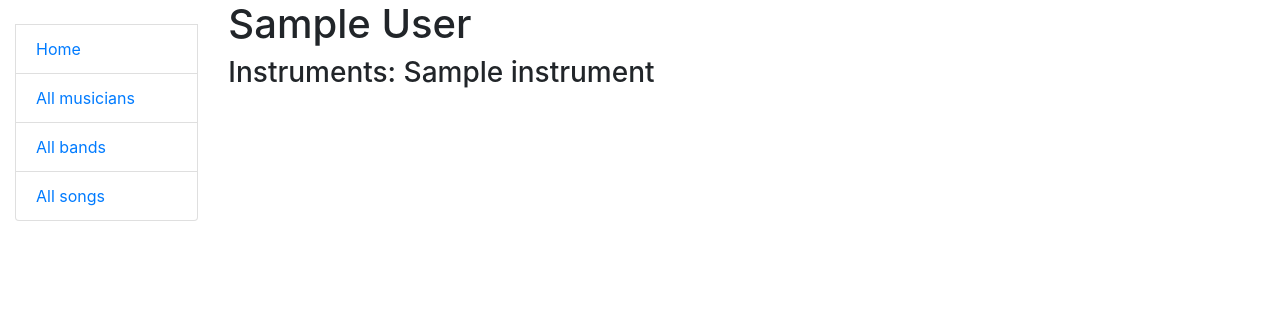
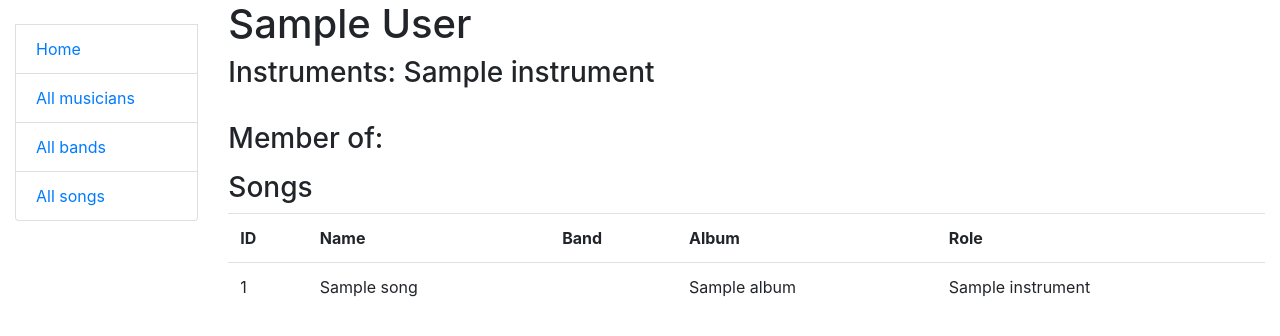
Before and after one commit to vlodek69/music-school, a Django app: page /musicians/1/ in a window 1280 px wide. Shown: the top 336 px of the page. Run offline with Django 4.2, Linux system fonts and the light colour scheme; tables that the repository leaves empty hold one stand-in row (values such as "Sample post").

Commit message:
Update templates/catalog/musician_detail.html

```diff
--- a/templates/catalog/musician_detail.html
+++ b/templates/catalog/musician_detail.html
@@ -6,4 +6,38 @@
 
   <h3>Instruments: {{ musician.instrument_list|join:", " }}</h3>
 
+  <br>
+
+  <h3>Member of:</h3>
+  <ul>
+    {% for band in musician.bands.all %}
+      <li>{{ band.name }}</li>
+    {% endfor %}
+  </ul>
+
+  {% if musician.performance_set.first.songs.all %}
+    <h3>Songs</h3>
+    <table class="table">
+      <tr>
+        <th>ID</th>
+        <th>Name</th>
+        <th>Band</th>
+        <th>Album</th>
+        <th>Role</th>
+      </tr>
+    {% for performance in musician.performance_set.all %}
+      {% for song in performance.songs.all %}
+        <tr>
+          <td>{{ song.id }}</td>
+          <td>{{ song.name }}</td>
+          <td>{{ song.albums.first.band.name }}</td>
+          <td>{{ song.album_list|join:", " }}</td>
+          <td>{{ performance.instruments.all|join:", " }}</td>
+        </tr>
+      {% endfor %}
+    {% endfor %}
+    </table>
+  {% else %}
+    <p>There are no songs by this musician yet.</p>
+  {% endif %}
 {% endblock %}
```
